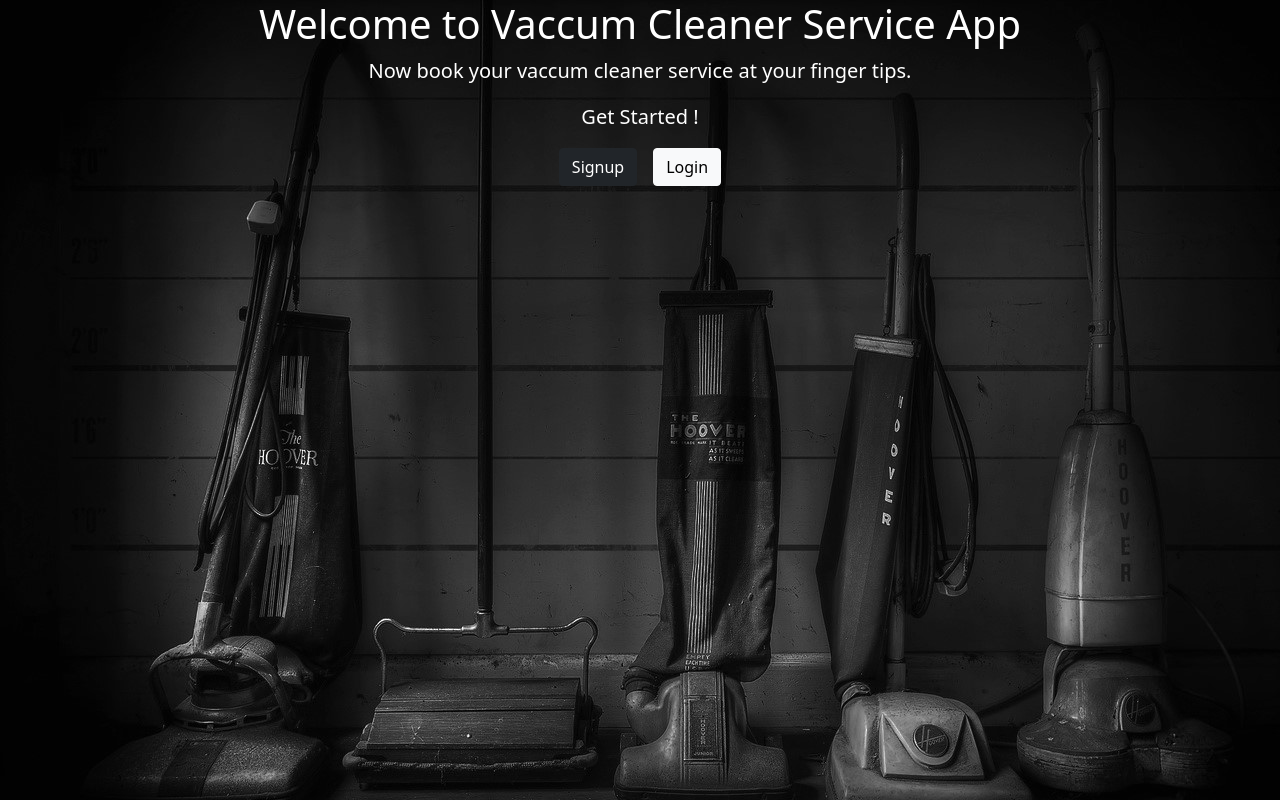
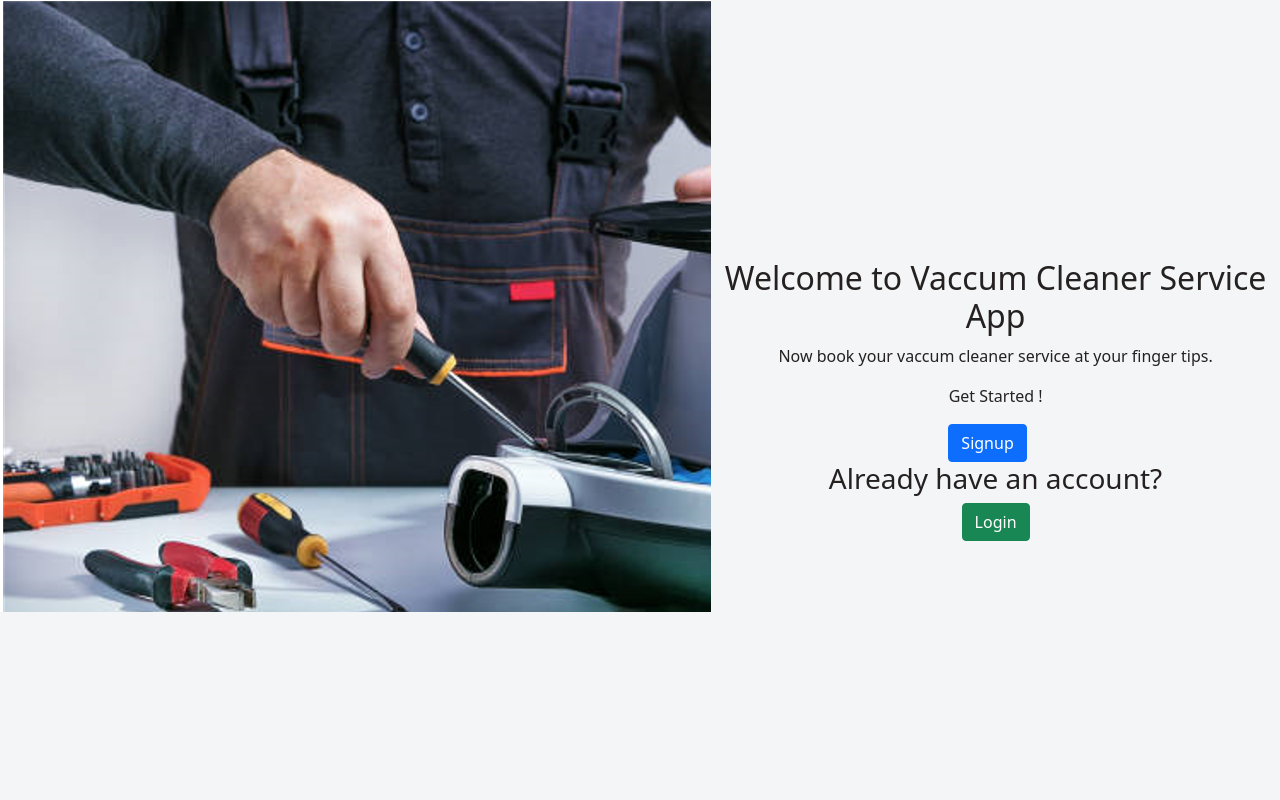
Before and after one commit to iamneo-production/ba964849-2c32-4910-a202-18c63fd34091, a React (Create React App) app in the folder reactapp/: page / in a window 1280 px wide. Built offline with nearby package versions, Linux system fonts and the light colour scheme.

Commit message:
landing page

```diff
--- a/reactapp/src/pages/LandingPage/LandingPage.js
+++ b/reactapp/src/pages/LandingPage/LandingPage.js
@@ -1,22 +1,32 @@
 import React from 'react';
 import { Link } from 'react-router-dom';
 import classes from './LandingPage.module.css';
+
 const LandingPage = () => {
+
   return (
-      <div className={classes.container}>
-        <div className={classes.element}>
-          <h1>Welcome to Vaccum Cleaner Service App</h1>
-        </div>
-        <div className={classes.element}>
-          <p style={{textAlign:'center',fontSize:'20px'}}>Now book your vaccum cleaner service at your finger tips.</p>
-          <p style={{textAlign:'center',fontSize:'20px'}}>Get Started !</p>
-        </div>
-        <div className={classes.element}>
-          <Link className="btn btn-dark" style={{marginRight:"16px"}}to="/signup">Signup</Link>
-          <Link className="btn btn-light" to="/login">Login</Link>
+    <div className={classes.container}>
+      <div className={classes.image}></div>
+        <div className={classes.element} >
+          <h2>Welcome to Vaccum Cleaner Service App</h2>
+          <p>Now book your vaccum cleaner service at your finger tips.</p>
+          <p>Get Started !</p>
+          <Link className="btn btn-primary" style={{marginRight:"16px"}}to="/signup">Signup</Link>
+          <h3>Already have an account?</h3>
+          <Link className="btn btn-success" to="/login">Login</Link>
+          </div>
         </div>
 
-      </div>
+
+
+
+
+
+
+
+
+
+
   );
 };
 
--- a/reactapp/src/pages/LandingPage/LandingPage.module.css
+++ b/reactapp/src/pages/LandingPage/LandingPage.module.css
@@ -1,15 +1,20 @@
+.image
+{
+  background-image: url("../../assets/vaccum.png");
+  width: 200vh;
+  height: 100vh;
+  background-repeat: no-repeat;
+}
 .container {
   display: flex;
   align-items: center;
   justify-content: flex-start;
-  flex-direction: column;
+  flex-direction: row;
+  color: rgb(37, 33, 33);
+  background-color: rgb(243, 245, 247);
+}
+.element {
+text-align: center;
+ width:100%;
 
-  width: 100%;
-  height: 100vh;
-  background-image: url("../../assets/landingpage.jpg");
-  color: white;
 }
-
-.element {
-  z-index: 100;
-}
```
Also changed, not shown: reactapp/src/assets/vaccum.png (added).
